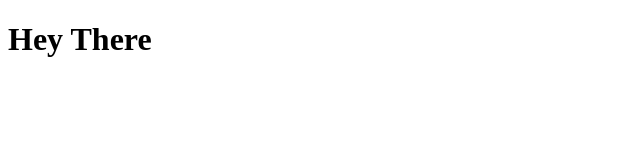
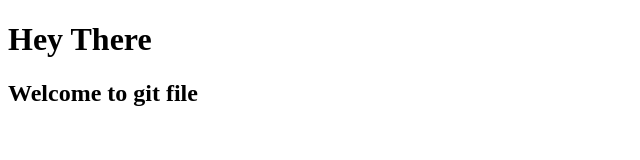
Before and after one commit to apurva-intern/Week3assignment3., a plain HTML site: page index.html in a window 1280 px wide. Shown: the whole page, without its empty margins (0-640 px from the left). Drawn offline with Linux system fonts and the light colour scheme.

Commit message:
added changes to index.html

```diff
--- a/index.html
+++ b/index.html
@@ -8,5 +8,6 @@
 </head>
 <body>
     <h1>Hey There</h1>
+    <h2>Welcome to git file</h2>
 </body>
 </html>
```
